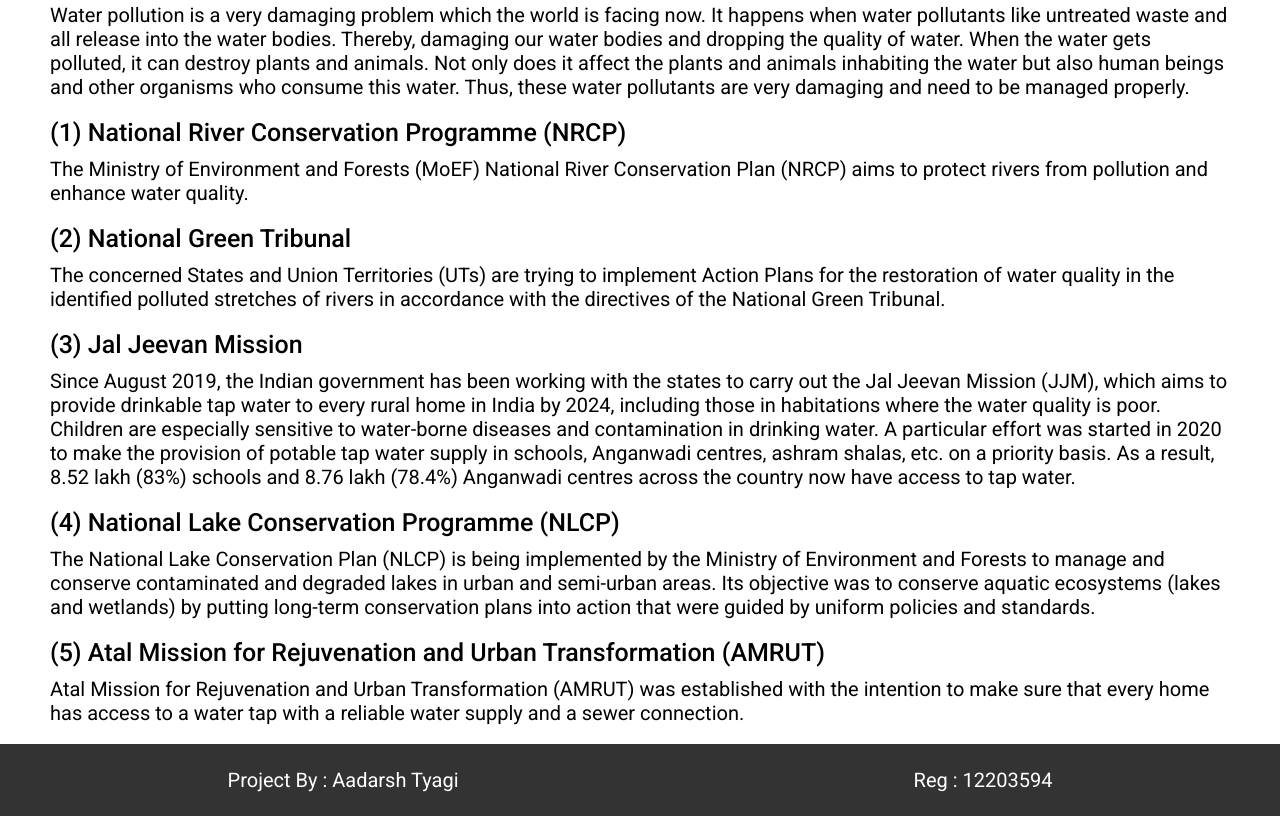
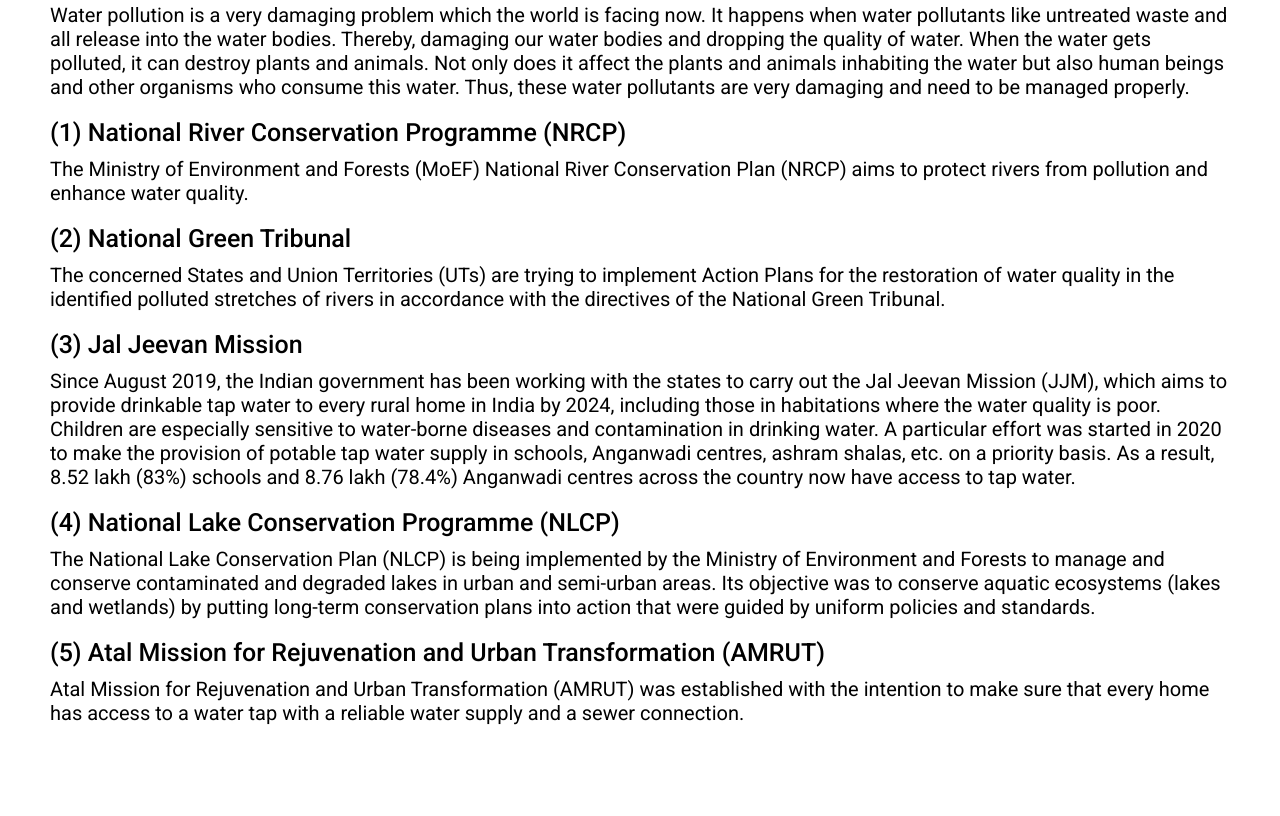
Before and after one commit to supriyakumaris/Water-Pollution-Management, a plain HTML site: page index.html in a window 1280 px wide. Shown: the part 6865-7681 px from the top of the page. After the commit the page ends 7609 px from the top, so only its background shows below. Drawn offline with Linux system fonts and the light colour scheme; a web font is replaced by a local one.

Commit message:
Update index.html

```diff
--- a/index.html
+++ b/index.html
@@ -413,12 +413,6 @@
             </p>
         </div>
     </main>
-    <footer>
-        <p>Project By : Aadarsh Tyagi
-        </p> <br> <br>
-
-        <p> Reg : 12203594</p>
-    </footer>
 </body>
 
 </html>
```
